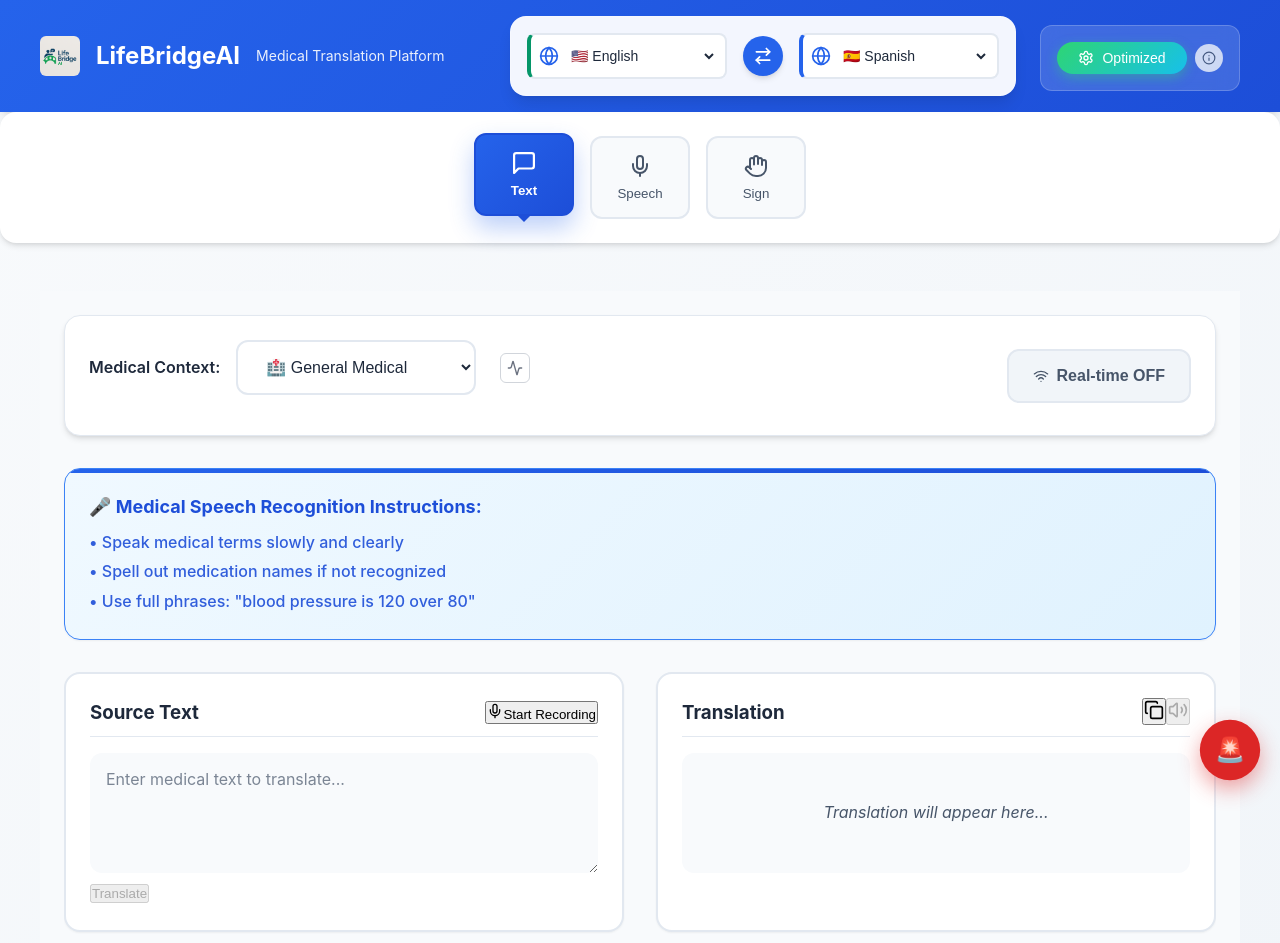
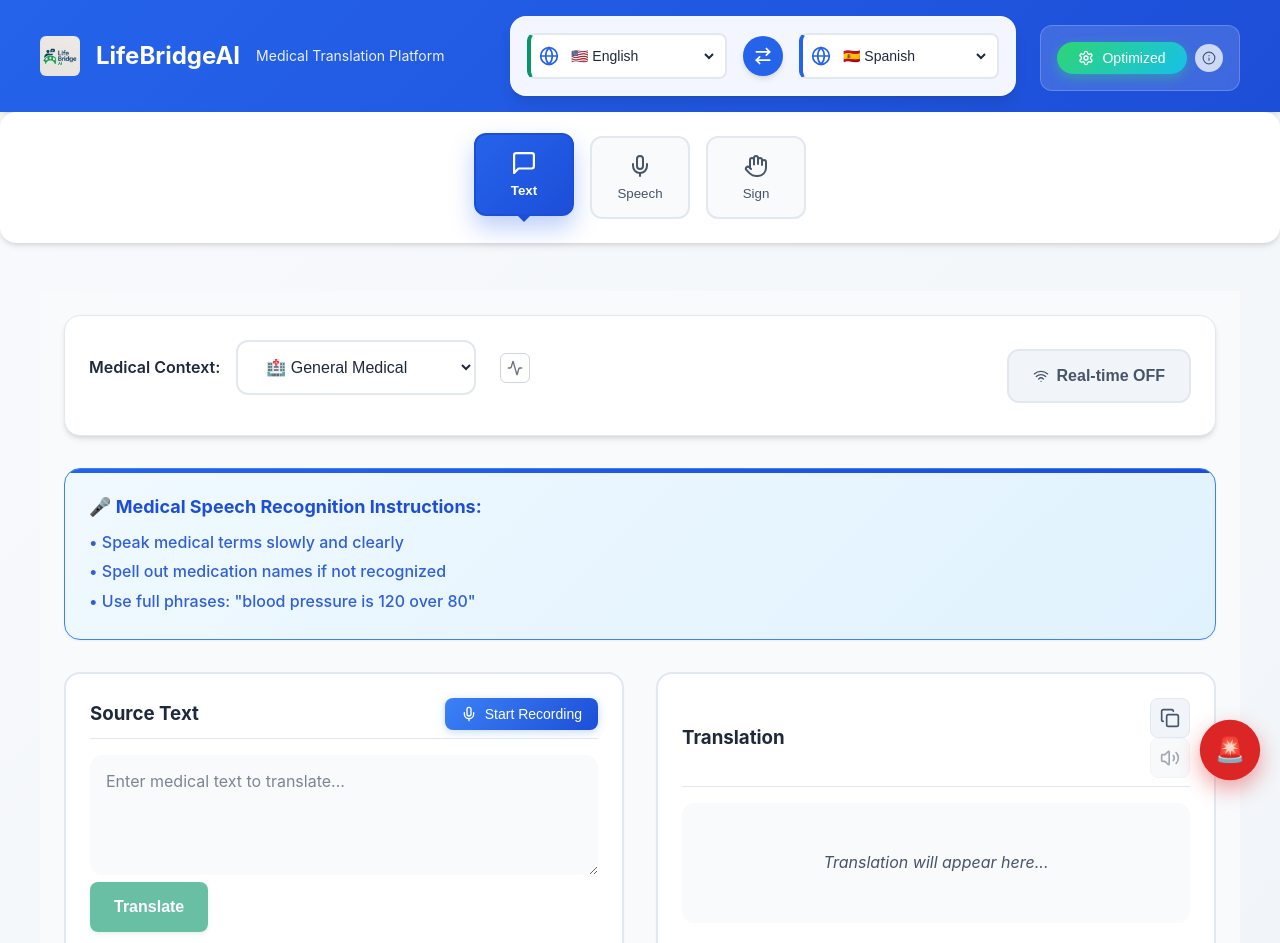
Before and after one commit to 20ns/LifeBridge, a React (Create React App) app in the folder frontend/: page / in a window 1280 px wide. Shown: the top 943 px of the page. Built offline with nearby package versions, Linux system fonts and the light colour scheme.

Commit message:
fixed the button css

```diff
--- a/frontend/src/App.css
+++ b/frontend/src/App.css
@@ -400,6 +400,191 @@
 @import './components/SignAnimationPlayer.css';
 @import './components/VisualFeedbackSystem.css';
 
+/* Missing Button Styles - Text Mode Interface */
+
+/* Start Recording Button */
+.start-recording-button {
+  display: flex;
+  align-items: center;
+  gap: var(--spacing-sm);
+  padding: var(--spacing-sm) var(--spacing-md);
+  background: linear-gradient(135deg, var(--primary-blue-light) 0%, var(--primary-blue-dark) 100%);
+  color: var(--text-inverse);
+  border: none;
+  border-radius: var(--radius-md);
+  cursor: pointer;
+  font-weight: 500;
+  font-size: var(--font-size-sm);
+  transition: all 0.3s ease;
+  box-shadow: 0 2px 8px rgba(59, 130, 246, 0.3);
+}
+
+.start-recording-button:hover {
+  background: linear-gradient(135deg, var(--primary-blue) 0%, #1e40af 100%);
+  transform: translateY(-2px);
+  box-shadow: 0 4px 12px rgba(59, 130, 246, 0.4);
+}
+
+.start-recording-button.recording {
+  background: linear-gradient(135deg, var(--accent-red) 0%, var(--accent-red-dark) 100%);
+  box-shadow: 0 2px 8px rgba(239, 68, 68, 0.3);
+  animation: recording-pulse 2s infinite;
+}
+
+.start-recording-button.recording:hover {
+  background: linear-gradient(135deg, var(--accent-red-dark) 0%, #b91c1c 100%);
+  transform: translateY(-2px);
+  box-shadow: 0 4px 12px rgba(239, 68, 68, 0.4);
+}
+
+/* Control Buttons (Copy, Speak, etc.) */
+.control-button {
+  display: flex;
+  align-items: center;
+  justify-content: center;
+  padding: var(--spacing-sm);
+  background: var(--bg-tertiary);
+  border: 1px solid var(--border-light);
+  border-radius: var(--radius-md);
+  color: var(--text-secondary);
+  cursor: pointer;
+  transition: all 0.2s ease;
+  min-width: 40px;
+  min-height: 40px;
+}
+
+.control-button:hover {
+  background: var(--bg-primary);
+  border-color: var(--primary-blue);
+  color: var(--primary-blue);
+  transform: translateY(-1px);
+  box-shadow: 0 2px 8px rgba(37, 99, 235, 0.2);
+}
+
+.control-button:disabled {
+  opacity: 0.5;
+  cursor: not-allowed;
+  transform: none;
+  box-shadow: none;
+}
+
+.control-button:disabled:hover {
+  background: var(--bg-tertiary);
+  border-color: var(--border-light);
+  color: var(--text-secondary);
+}
+
+/* Translate Button */
+.translate-button {
+  display: flex;
+  align-items: center;
+  gap: var(--spacing-sm);
+  padding: var(--spacing-md) var(--spacing-lg);
+  background: linear-gradient(135deg, var(--secondary-green) 0%, #059669 100%);
+  color: var(--text-inverse);
+  border: none;
+  border-radius: var(--radius-md);
+  cursor: pointer;
+  font-weight: 600;
+  font-size: var(--font-size-base);
+  transition: all 0.3s ease;
+  box-shadow: 0 4px 12px rgba(5, 150, 105, 0.3);
+  position: relative;
+  overflow: hidden;
+}
+
+.translate-button::before {
+  content: '';
+  position: absolute;
+  top: 0;
+  left: -100%;
+  width: 100%;
+  height: 100%;
+  background: linear-gradient(90deg, transparent, rgba(255, 255, 255, 0.2), transparent);
+  transition: left 0.5s;
+}
+
+.translate-button:hover::before {
+  left: 100%;
+}
+
+.translate-button:hover {
+  background: linear-gradient(135deg, #059669 0%, #047857 100%);
+  transform: translateY(-2px);
+  box-shadow: 0 6px 16px rgba(5, 150, 105, 0.4);
+}
+
+.translate-button:disabled {
+  opacity: 0.6;
+  cursor: not-allowed;
+  transform: none;
+  box-shadow: 0 2px 4px rgba(5, 150, 105, 0.2);
+}
+
+.translate-button:disabled::before {
+  display: none;
+}
+
+.translate-button:disabled:hover {
+  background: linear-gradient(135deg, var(--secondary-green) 0%, #059669 100%);
+  transform: none;
+  box-shadow: 0 2px 4px rgba(5, 150, 105, 0.2);
+}
+
+/* Sign Language Control Button */
+.sign-control-btn {
+  display: flex;
+  align-items: center;
+  gap: var(--spacing-sm);
+  padding: var(--spacing-md) var(--spacing-lg);
+  background: var(--bg-tertiary);
+  border: 2px solid var(--border-light);
+  border-radius: var(--radius-lg);
+  font-size: var(--font-size-base);
+  font-weight: 600;
+  color: var(--text-secondary);
+  cursor: pointer;
+  transition: all 0.3s cubic-bezier(0.4, 0, 0.2, 1);
+  position: relative;
+  overflow: hidden;
+}
+
+.sign-control-btn::before {
+  content: '';
+  position: absolute;
+  top: 0;
+  left: -100%;
+  width: 100%;
+  height: 100%;
+  background: linear-gradient(90deg, transparent, rgba(255, 255, 255, 0.2), transparent);
+  transition: left 0.5s;
+}
+
+.sign-control-btn:hover::before {
+  left: 100%;
+}
+
+.sign-control-btn:hover {
+  background: var(--bg-primary);
+  border-color: var(--primary-blue);
+  color: var(--primary-blue);
+  transform: translateY(-2px);
+  box-shadow: 0 8px 16px rgba(37, 99, 235, 0.2);
+}
+
+.sign-control-btn.active {
+  background: linear-gradient(135deg, var(--primary-blue), var(--primary-blue-dark));
+  border-color: var(--primary-blue-dark);
+  color: var(--text-inverse);
+  transform: translateY(-2px);
+  box-shadow: 0 8px 20px rgba(37, 99, 235, 0.3);
+}
+
+.sign-control-btn.active:hover {
+  background: linear-gradient(135deg, var(--primary-blue-dark), #1e40af);
+  box-shadow: 0 10px 24px rgba(37, 99, 235, 0.4);
+}
+
 /* Medical Context Selector Styles */
 .medical-context-selector {
   margin-bottom: 1rem;
```
